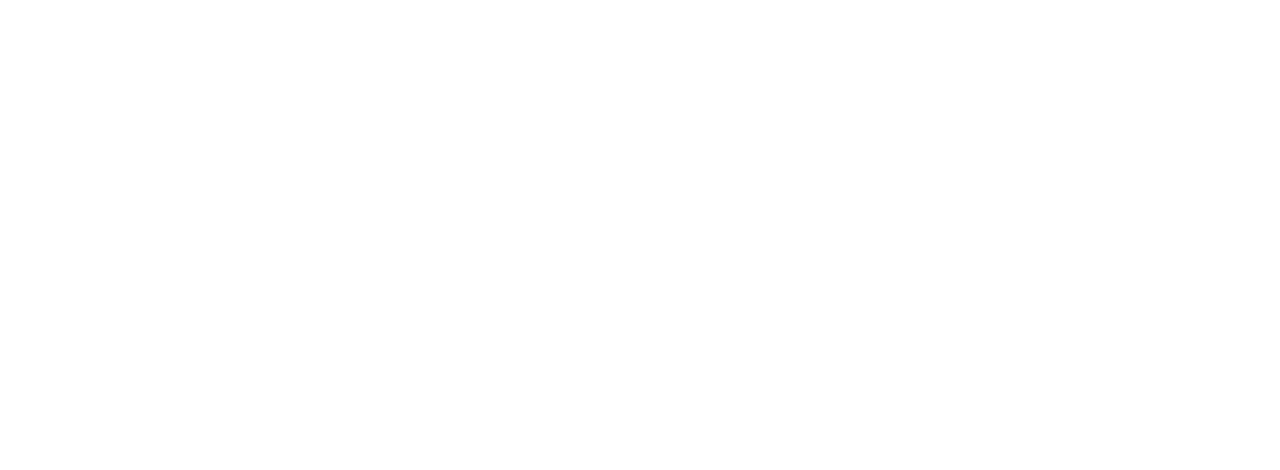
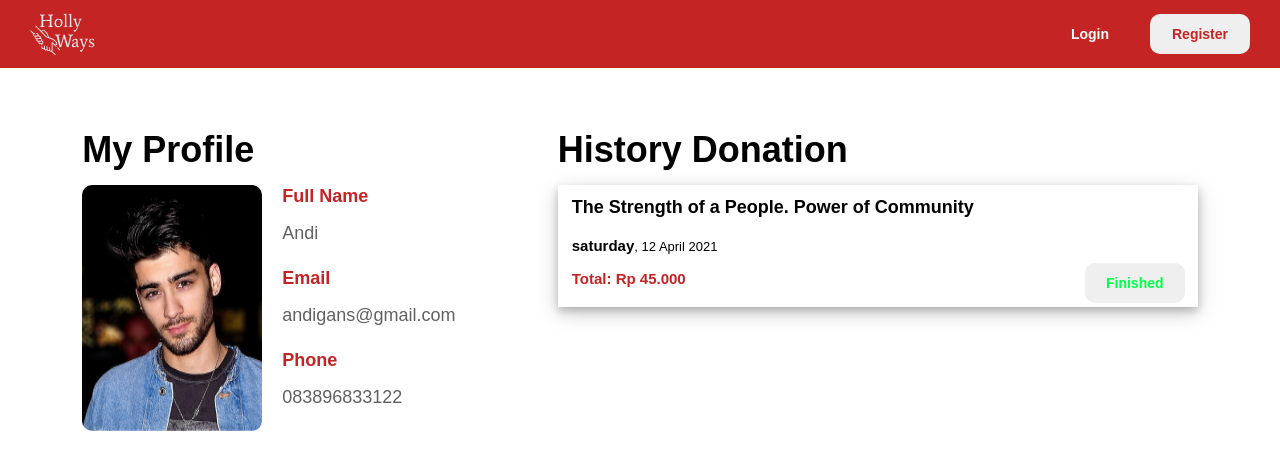
Before and after one commit to ozan1338/FE-HolyWays, a React (Create React App) app: page /user in a window 1280 px wide. Shown: the top 470 px of the page. Built offline with nearby package versions, Linux system fonts and the light colour scheme.

Commit message:
Create User Page

```diff
--- a/public/index.html
+++ b/public/index.html
@@ -16,6 +16,7 @@
     <link rel='image-1' href="%PUBLIC_URL%/assets/images/image-3.png"/>
     <link rel='image-1' href="%PUBLIC_URL%/assets/images/image-4.png"/>
     <link rel='image-1' href="%PUBLIC_URL%/assets/images/image-5.png"/>
+    <link rel='image-1' href="%PUBLIC_URL%/assets/images/image-6.png"/>
     <!--
       manifest.json provides metadata used when your web app is installed on a
       user's mobile device or desktop. See https://developers.google.com/web/fundamentals/web-app-manifest/
--- a/src/App.js
+++ b/src/App.js
@@ -2,13 +2,17 @@
 import {BrowserRouter as Router , Route, Switch} from "react-router-dom";
 import LandingPage from './pages/LandingPage';
 import DetailsPage from './pages/DetailsPage';
+import UserPage from './pages/UserPage';
 
 function App() {
   return (
     <Router>
       <Switch>
         <Route path='/' component={LandingPage} exact />
+        {/* Later Add Id for detaild */}
         <Route path='/details' component={DetailsPage} exact />
+        {/* Later Add id for user */}
+        <Route path='/user' component={UserPage} exact />
       </Switch>
     </Router>
   );
--- /dev/null
+++ b/src/components/DonationList.js
@@ -0,0 +1,21 @@
+import React from "react";
+
+export default function DonationList({ name, day, date, total, button }) {
+  return (
+    <div className="col-1">
+      <div className="card-donation-list">
+        <h1>{name}</h1>
+        <p>
+          <strong>{day}</strong>, {date}
+        </p>
+        <div className="card-donation-list-flex">
+          <p>
+            <strong className="strong-red">Total: Rp {total}</strong>
+          </p>
+          {button ? <button>Finished</button> : null}
+
+        </div>
+      </div>
+    </div>
+  );
+}
--- a/src/index.css
+++ b/src/index.css
@@ -34,19 +34,27 @@
   padding: 10px;
 }
 
-button{
+button {
   cursor: pointer;
+  border: none;
+  width: 100px;
+  height: 40px;
+  color: #fff;
+  font-size: 14px;
+  font-weight: 900;
+  line-height: 19px;
+  border-radius: 10px;
 }
 
-.navbar-brand{
+.navbar-brand {
   margin-left: 20px;
 }
 
-.navbar-btn{
+.navbar-btn {
   margin-right: 20px;
 }
 
-.btn-login{
+.btn-login {
   border: none;
   width: 100px;
   height: 40px;
@@ -57,7 +65,7 @@
   line-height: 19px;
 }
 
-.btn-register{
+.btn-register {
   margin-left: 10px;
   border-radius: 10px;
   width: 100px;
@@ -69,19 +77,18 @@
   border: none;
 }
 
-.landing-page{
+.landing-page {
   position: relative;
 }
 
-.container{
+.container {
   background-color: #c42424;
   width: 100%;
   height: 700px;
   position: absolute;
-
 }
 
-.landing-page-header{
+.landing-page-header {
   position: absolute;
   left: 100px;
   top: 151px;
@@ -93,10 +100,9 @@
   line-height: 55px;
   display: flex;
   align-items: center;
-
 }
 
-.landing-page-description{
+.landing-page-description {
   position: absolute;
   width: 545px;
   height: 200px;
@@ -111,7 +117,7 @@
   justify-content: flex-start;
 }
 
-.landing-page-description button{
+.landing-page-description button {
   margin-top: 10px;
   width: 177px;
   height: 40px;
@@ -121,10 +127,9 @@
   font-weight: 900;
   font-size: 14px;
   line-height: 19px;
-
 }
 
-.landing-page-image img{
+.landing-page-image img {
   position: absolute;
   width: 515px;
   height: 640px;
@@ -132,15 +137,15 @@
   top: 151px;
 }
 
-.landing-page-image-2 img{
+.landing-page-image-2 img {
   position: absolute;
   width: 423px;
   height: 659px;
-  left:25px;
+  left: 25px;
   top: 700px;
 }
 
-.landing-page-header-2{
+.landing-page-header-2 {
   position: absolute;
   margin-top: 65px;
   width: 717px;
@@ -154,7 +159,7 @@
   align-items: center;
 }
 
-.landing-page-description-2{
+.landing-page-description-2 {
   position: absolute;
   width: 717px;
   height: 175px;
@@ -168,17 +173,17 @@
   color: #616161;
 }
 
-.landing-page-description-2-paragraph{
+.landing-page-description-2-paragraph {
   width: 314px;
   height: 175px;
 }
 
-.landing-page-description-2-paragraph-2{
+.landing-page-description-2-paragraph-2 {
   width: 357px;
   height: 100px;
 }
 
-.landing-page-card{
+.landing-page-card {
   position: absolute;
   width: 100%;
   height: 620px;
@@ -186,14 +191,14 @@
   text-align: center;
 }
 
-.landing-page-card h1{
+.landing-page-card h1 {
   font-weight: bold;
   font-size: 36px;
   line-height: 44px;
   color: #c42424;
 }
 
-.row{
+.row {
   width: 100%;
   height: 550px;
   display: flex;
@@ -202,14 +207,12 @@
   justify-content: center;
 }
 
-.col-3{
+.col-3 {
   width: calc(100% / 12 * 3);
   margin-right: 15px;
 }
 
-
-
-.card{
+.card {
   width: 100%;
   height: 100%;
   display: flex;
@@ -218,12 +221,12 @@
   box-shadow: 0 4px 8px 0 rgba(0, 0, 0, 0.2), 0 6px 20px 0 rgba(0, 0, 0, 0.19);
 }
 
-.card img{
+.card img {
   width: 100%;
   height: 100%;
 }
 
-.card h1{
+.card h1 {
   width: 90%;
   margin: 20px;
   text-align: left;
@@ -240,26 +243,26 @@
   color: #616161;
 }
 
-input[type='range']{
+input[type="range"] {
   width: 90%;
   margin: 0 20px;
 }
 
-.total{
+.total {
   display: flex;
   justify-content: space-evenly;
   align-items: center;
 }
 
-.total p{
+.total p {
   width: 120px;
-height: 19px;
-font-weight: 800;
-font-size: 14px;
-line-height: 19px;
+  height: 19px;
+  font-weight: 800;
+  font-size: 14px;
+  line-height: 19px;
 }
 
-.total button{
+.total button {
   border: none;
   width: 100px;
   height: 40px;
@@ -271,7 +274,7 @@
   border-radius: 10px;
 }
 
-.modal{
+.modal {
   position: fixed;
   width: 100%;
   height: 100%;
@@ -279,42 +282,43 @@
   display: flex;
   justify-content: center;
   align-items: center;
-
 }
 
-.modal-body{
+.modal-body {
   background-color: #fff;
   width: 30rem;
   height: auto;
   padding: 2rem;
   font-size: 1.4rem;
   border-radius: 10px;
-  animation: modalAnimate .5s linear;
+  animation: modalAnimate 0.5s linear;
 }
 
-@keyframes  modalAnimate{
-  0%{
+@keyframes modalAnimate {
+  0% {
     opacity: 0;
     transform: translateY(-10rem);
-  } 100%{
+  }
+  100% {
     opacity: 1;
-    transform: translateY(0)
+    transform: translateY(0);
   }
 }
 
-.form-heading{
+.form-heading {
   font-weight: bold;
   font-size: 30px;
   line-height: 44px;
   margin-bottom: 13px;
 }
 
-form input{
+form input {
   margin-bottom: 15px;
 }
 
-form input[type=text],input[type=password]{
-  border: 2px solid #BCBCBC;
+form input[type="text"],
+input[type="password"] {
+  border: 2px solid #bcbcbc;
   display: block;
   width: 100%;
   border-radius: 5px;
@@ -327,7 +331,7 @@
   padding: 0 20px;
 }
 
-form button{
+form button {
   background-color: #c42424;
   color: #fff;
   width: 100%;
@@ -339,100 +343,110 @@
   line-height: 22px;
 }
 
-form .form-link{
+form .form-link {
   margin-top: 10px;
   display: flex;
   justify-content: center;
   align-items: center;
 }
 
-form span{
+form span {
   font-weight: normal;
   font-size: 18px;
   line-height: 22px;
   color: #333;
 }
 
-span strong{
+span strong {
   color: #333;
   cursor: pointer;
 }
 
-.details-page{
+.details-page,
+.details-page-donation,
+.user-page {
   display: flex;
   justify-content: center;
 }
 
-.details-page-image img, .details-page-description{
+.details-page-donation {
+  margin-top: 60px;
+  flex-direction: column;
+  align-items: center;
+}
+
+.details-page-image img,
+.details-page-description {
   margin-top: 50px;
   width: 500px;
   height: 500px;
 }
 
-.details-page-description{
+.details-page-description {
   margin-left: 30px;
   display: flex;
   flex-direction: column;
   align-items: center;
 }
 
-.details-page-description h1{
+.details-page-description h1 {
   font-weight: bold;
   font-size: 36px;
   line-height: 44px;
   text-align: center;
 }
 
-.details-page-description strong{
+.details-page-description strong {
   font-weight: bold;
   font-size: 18px;
   line-height: 22px;
 }
 
-.details-page-description p{
+.details-page-description p {
   font-weight: normal;
   font-size: 14px;
   line-height: 17px;
   color: #616161;
 }
 
-.details-page-description input[type=range]{
+.details-page-description input[type="range"] {
   width: 85%;
 }
 
-.details-page-info .strong-red {
+.strong-red {
   color: #c42424;
 }
 
-.details-page-info, .details-page-info-2{
+.details-page-info,
+.details-page-info-2 {
   margin: 10px 0;
   display: flex;
 }
 
-.details-page-info{
+.details-page-info {
   width: 100%;
   justify-content: space-evenly;
 }
 
-.details-page-info-2{
+.details-page-info-2 {
   width: 82%;
   justify-content: space-between;
 }
 
-.details-page-info-2 strong{
+.details-page-info-2 strong {
   color: #000;
   font-size: 18px;
   line-height: 22px;
 }
 
-.details-page-description .description{
+.details-page-description .description {
   width: 83%;
   margin: 10px 0;
   font-size: 18px;
   line-height: 25px;
 }
 
-.details-page-description button{
+.details-page-description button {
   margin: 10px;
   background-color: #c42424;
   width: 83%;
@@ -444,3 +458,142 @@
   font-size: 18px;
   line-height: 25px;
 }
+
+.details-page-donation-header {
+  display: flex;
+  justify-content: flex-start;
+  width: 77%;
+}
+
+.details-page-donation-header h1 {
+  font-weight: bold;
+  font-size: 36px;
+  line-height: 44px;
+}
+
+.details-page-donation-list {
+  width: 77%;
+  height: 100%;
+  margin-top: 20px;
+}
+
+.col-1 {
+  width: 100%;
+}
+
+.card-donation-list {
+  width: 100%;
+  height: 120px;
+  display: flex;
+  flex-direction: column;
+  text-align: left;
+  box-shadow: 0 4px 8px 0 rgba(0, 0, 0, 0.2), 0 6px 20px 0 rgba(0, 0, 0, 0.19);
+}
+
+.card-donation-list h1 {
+  margin: 14px;
+  font-weight: bold;
+  font-size: 20px;
+  line-height: 17px;
+}
+
+.card-donation-list strong {
+  font-weight: 900;
+  font-size: 15px;
+  line-height: 12px;
+}
+
+.card-donation-list p {
+  font-size: 13px;
+  line-height: 12px;
+  margin: 10px 14px;
+}
+
+.card-donation-list-flex{
+  display: flex;
+  justify-content: space-between;
+}
+
+.card-donation-list-flex button{
+  margin-right: 13px;
+  margin-bottom: 4px;
+  color: #00FF47;
+}
+
+.row-donation {
+  margin: 2px 0;
+  height: 400px;
+}
+
+.user-page {
+  justify-content: space-evenly;
+  margin-top: 60px;
+}
+
+.user-page h1 {
+  font-weight: bold;
+  font-size: 36px;
+  line-height: 44px;
+}
+
+.user-page-profile {
+  display: flex;
+  flex-direction: column;
+  height: 100%;
+}
+
+.user-page-profile h1 {
+  margin-bottom: 13px;
+}
+
+.user-page-profile-body {
+  display: flex;
+  flex-direction: row;
+}
+
+.user-page-profile-detail {
+  height: 100%;
+  margin: 0 20px;
+  display: flex;
+  flex-direction: column;
+}
+
+.user-page-profile-body img {
+  background-blend-mode: normal;
+  border-radius: 10px;
+}
+
+
+.user-page-profile-detail div{
+  margin: 0 0 23px 0;
+}
+
+.user-page-profile-detail h3 {
+  font-weight: bold;
+  line-height: 22px;
+  font-size: 18px;
+  color: #c42424;
+  margin-bottom: 15px;
+}
+
+.user-page-profile-detail h4 {
+  font-weight: normal;
+  font-size: 18px;
+  line-height: 22px;
+  color: #616161;
+}
+
+.user-page-history-donation{
+  width: 50%;
+  height: 200px;
+}
+
+.user-page-history-donation .card-donation-list{
+  margin-top: 13px;
+  height: auto;
+}
+
+.user-page-history-donation .card-donation-list h1{
+  font-size: 18px;
+  line-height: 17px
+}
--- a/src/pages/DetailsPage.js
+++ b/src/pages/DetailsPage.js
@@ -1,5 +1,6 @@
 import React from "react";
 import { LazyLoadImage } from "react-lazy-load-image-component";
+import DonationList from "../components/DonationList";
 import Navbar from "../components/Navbar";
 
 export default function DetailsPage() {
@@ -34,6 +35,18 @@
           <button className="btn-donate ">Donate</button>
         </div>
       </div>
+      <div className="details-page-donation">
+        <div className="details-page-donation-header">
+          <h1>List Donation (200)</h1>
+        </div>
+          <div className="details-page-donation-list">
+              <div className="row row-donation">
+                  <DonationList name="Andi" day="saturday" date="12 April 2021" total="45.000" />
+                  <DonationList name="Jamal" day="saturday" date="12 April 2021" total="45.000" />
+                  <DonationList name="Udin" day="saturday" date="12 April 2021" total="45.000" />
+              </div>
+          </div>
+      </div>
     </div>
   );
 }
--- /dev/null
+++ b/src/pages/UserPage.js
@@ -0,0 +1,46 @@
+import React from "react";
+import { LazyLoadImage } from "react-lazy-load-image-component";
+import DonationList from "../components/DonationList";
+import Navbar from "../components/Navbar";
+
+export default function UserPage() {
+  return (
+    <div>
+      <Navbar />
+      <div className="user-page">
+        <div className="user-page-profile">
+          <h1>My Profile</h1>
+          <div className="user-page-profile-body">
+            <LazyLoadImage
+              src={process.env.PUBLIC_URL + "/assets/images/image-6.png"}
+            />
+            <div className="user-page-profile-detail">
+              <div>
+                <h3>Full Name</h3>
+                <h4>Andi</h4>
+              </div>
+              <div>
+                <h3>Email</h3>
+                <h4>andigans@gmail.com</h4>
+              </div>
+              <div>
+                <h3>Phone</h3>
+                <h4>083896833122</h4>
+              </div>
+            </div>
+          </div>
+        </div>
+        <div className="user-page-history-donation">
+          <h1>History Donation</h1>
+          <DonationList
+            name="The Strength of a People. Power of Community"
+            day="saturday"
+            date="12 April 2021"
+            total="45.000"
+            button="true"
+          />
+        </div>
+      </div>
+    </div>
+  );
+}
```
Also changed, not shown: src/pages/RaiseFundPage.js (added, +20 -0 lines), public/assets/images/image-6.png (added).
